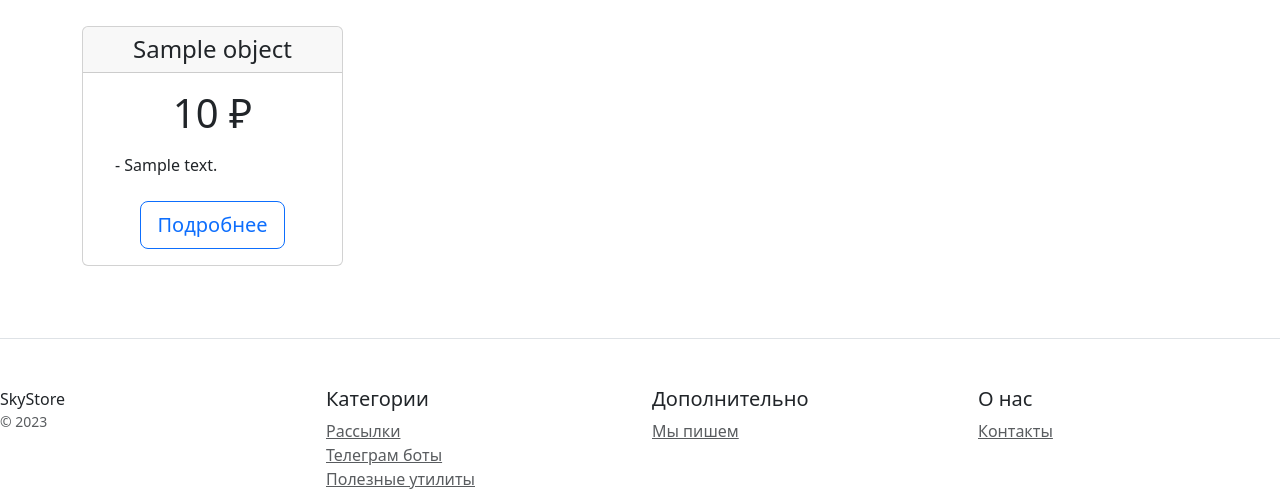
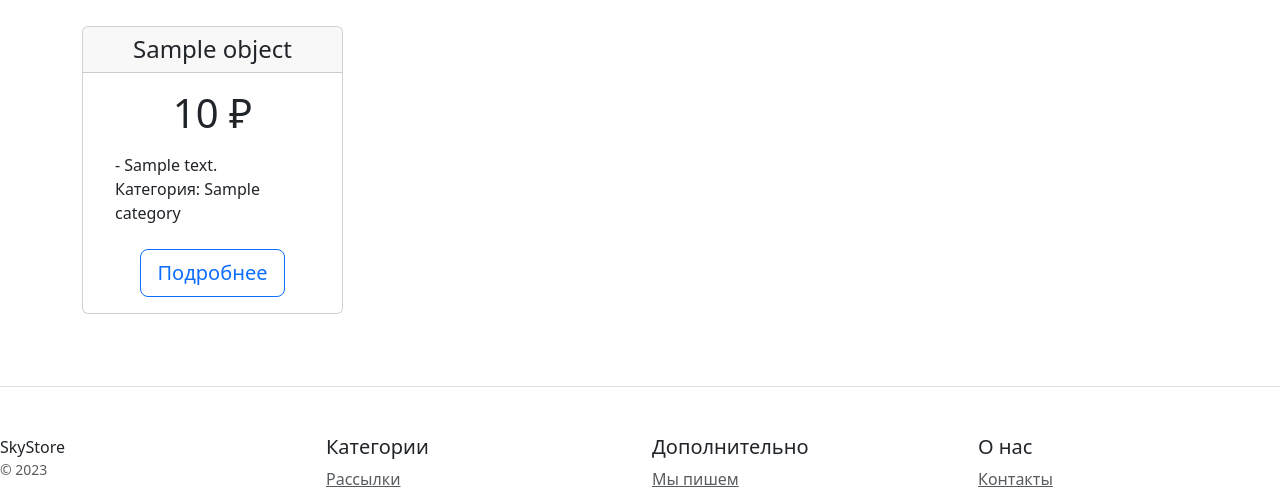
Before and after one commit to Fullesh/Django_homework_2, a Django app: template catalog/templates/catalog/home.html in a window 1280 px wide. Shown: the part 261-750 px from the top of the page. Run offline with Django 5.2, Linux system fonts and the light colour scheme; the template is opened without the code that fills it: most values are stand-ins (such as "Sample title", 1, 10 or a date in 2020); parts of the project's set-up code (start-up, migrations or seed data) failed here and were passed over.

Commit message:
Изменён шаблон отображения главной страницы

```diff
--- a/catalog/templates/catalog/home.html
+++ b/catalog/templates/catalog/home.html
@@ -13,6 +13,7 @@
                     <h1 class="card-title pricing-card-title">{{object.price_to_buy}} ₽</h1>
                     <ul class="list-unstyled mt-3 mb-4 text-start m-3">
                         <li>- {{object.description|slice:100}}</li>
+                        <li>Категория: {{object.category}}</li>
                         {% for version in object.version_set.all %}
                         {% if version.actual_version_indicator == True %}
                         <li>Версия: {{version.version_number}}</li>
```
